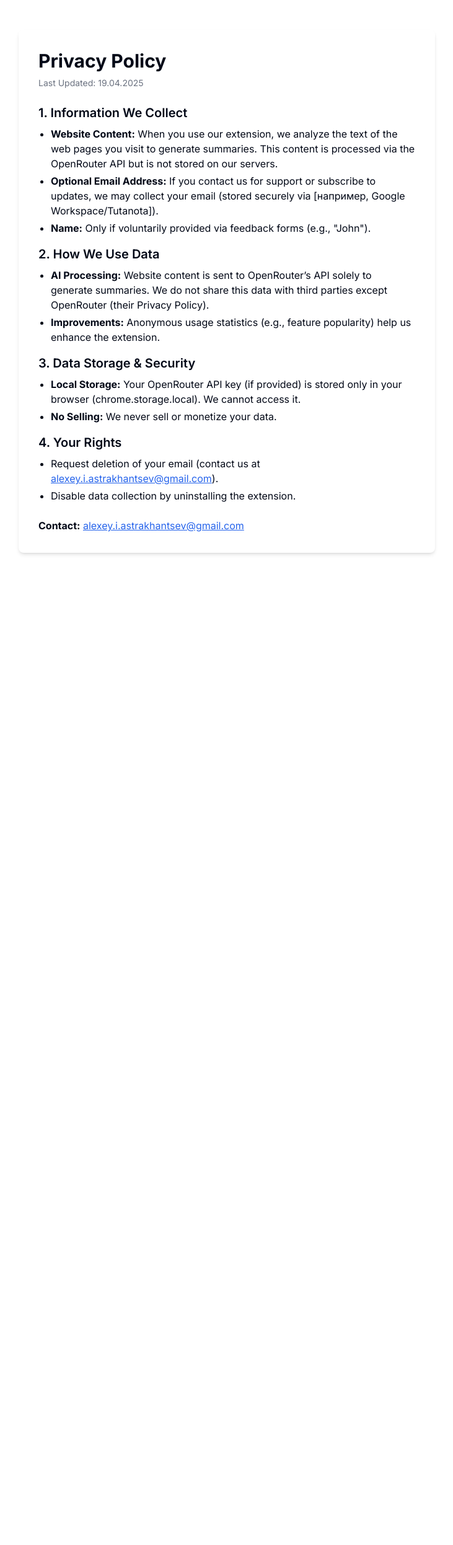
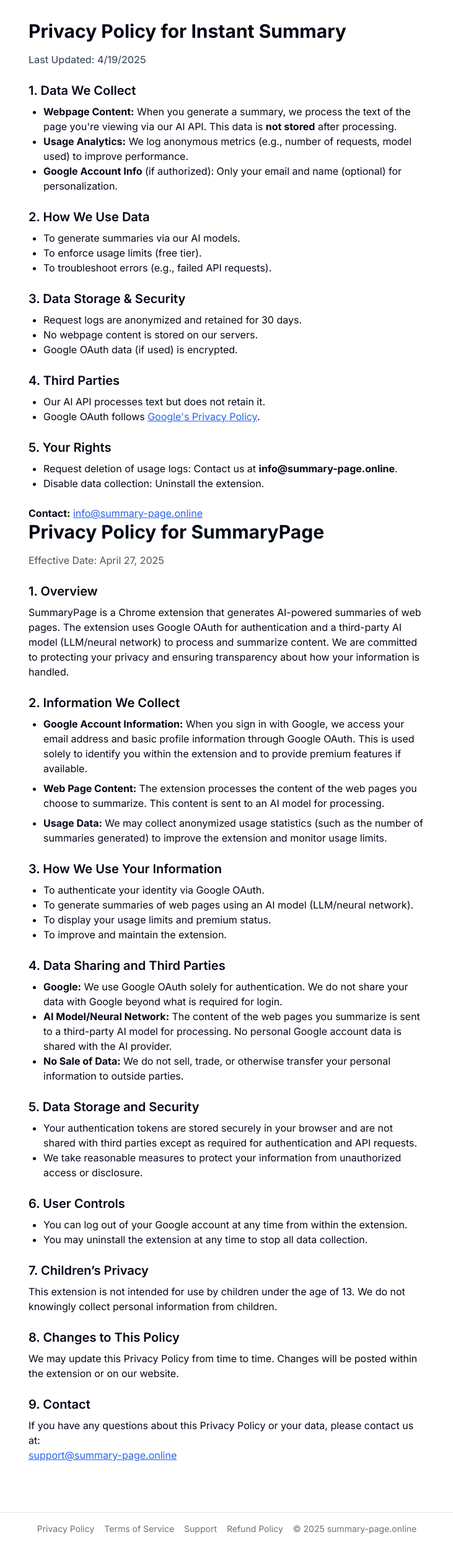
Before and after one commit to AlexeyAstrakhantsev/summary-page-website, a Next.js app: page /privacy-policy in a window 1280 px wide. Shown: the whole page at 62% size, without its empty margins (274-1005 px from the left). Before the commit the page ends 940 px from the top, so only its background shows below. Built offline with nearby package versions, Linux system fonts and the light colour scheme.

Commit message:
Update inform pages

```diff
--- a/app/layout.tsx
+++ b/app/layout.tsx
@@ -18,6 +18,15 @@
     <html lang="ru">
       <body className={inter.className}>
         <main>{children}</main>
+        <footer className="w-full border-t mt-12 py-4 bg-white text-center text-sm text-gray-500 flex flex-col md:flex-row items-center justify-center gap-4">
+          <nav className="flex flex-wrap gap-4 justify-center">
+            <a href="/privacy-policy" className="hover:underline">Privacy Policy</a>
+            <a href="/terms-of-service" className="hover:underline">Terms of Service</a>
+            <a href="/support" className="hover:underline">Support</a>
+            <a href="/refund" className="hover:underline">Refund Policy</a>
+          </nav>
+          <span className="block mt-2 md:mt-0">&copy; {new Date().getFullYear()} summary-page.online</span>
+        </footer>
       </body>
     </html>
   );
--- a/app/privacy-policy/page.tsx
+++ b/app/privacy-policy/page.tsx
@@ -1,48 +1,114 @@
+import React from "react";
+
+import React from "react";
+
 export default function PrivacyPolicy() {
   return (
-    <div className="flex flex-col items-center py-12 px-4">
-      <div className="max-w-2xl w-full bg-white rounded-lg shadow-md p-8">
-        <h1 className="text-3xl font-bold mb-2">Privacy Policy</h1>
-        <div className="text-sm text-gray-500 mb-6">Last Updated: 19.04.2025</div>
-        <h2 className="text-xl font-semibold mt-4 mb-2">1. Information We Collect</h2>
-        <ul className="list-disc pl-5 mb-4 space-y-1">
-          <li>
-            <b>Website Content:</b> When you use our extension, we analyze the text of the web pages you visit to generate summaries. This content is processed via the OpenRouter API but is not stored on our servers.
+    <main className="max-w-2xl mx-auto py-8 px-4">
+      <h1 className="text-3xl font-bold mb-4">Privacy Policy for Instant Summary</h1>
+      <div className="mb-2 text-gray-600 font-medium">Last Updated: {new Date().toLocaleDateString()}</div>
+
+      <h2 className="text-xl font-semibold mt-6 mb-2">1. Data We Collect</h2>
+      <ul className="list-disc pl-6 mb-4">
+        <li><b>Webpage Content:</b> When you generate a summary, we process the text of the page you're viewing via our AI API. This data is <b>not stored</b> after processing.</li>
+        <li><b>Usage Analytics:</b> We log anonymous metrics (e.g., number of requests, model used) to improve performance.</li>
+        <li><b>Google Account Info</b> (if authorized): Only your email and name (optional) for personalization.</li>
+      </ul>
+
+      <h2 className="text-xl font-semibold mt-6 mb-2">2. How We Use Data</h2>
+      <ul className="list-disc pl-6 mb-4">
+        <li>To generate summaries via our AI models.</li>
+        <li>To enforce usage limits (free tier).</li>
+        <li>To troubleshoot errors (e.g., failed API requests).</li>
+      </ul>
+
+      <h2 className="text-xl font-semibold mt-6 mb-2">3. Data Storage & Security</h2>
+      <ul className="list-disc pl-6 mb-4">
+        <li>Request logs are anonymized and retained for 30 days.</li>
+        <li>No webpage content is stored on our servers.</li>
+        <li>Google OAuth data (if used) is encrypted.</li>
+      </ul>
+
+      <h2 className="text-xl font-semibold mt-6 mb-2">4. Third Parties</h2>
+      <ul className="list-disc pl-6 mb-4">
+        <li>Our AI API processes text but does not retain it.</li>
+        <li>Google OAuth follows <a className="underline text-blue-600" href="https://policies.google.com/privacy" target="_blank" rel="noopener noreferrer">Google's Privacy Policy</a>.</li>
+      </ul>
+
+      <h2 className="text-xl font-semibold mt-6 mb-2">5. Your Rights</h2>
+      <ul className="list-disc pl-6 mb-4">
+        <li>Request deletion of usage logs: Contact us at <b>info@summary-page.online</b>.</li>
+        <li>Disable data collection: Uninstall the extension.</li>
+      </ul>
+
+      <div className="mt-6">
+        <b>Contact:</b> <a className="underline text-blue-600" href="mailto:info@summary-page.online">info@summary-page.online</a>
+      </div>
+
+      <h1 className="text-3xl font-bold mb-4">Privacy Policy for SummaryPage</h1>
+      <p className="mb-2 text-gray-600">Effective Date: April 27, 2025</p>
+
+      <h2 className="text-xl font-semibold mt-6 mb-2">1. Overview</h2>
+      <p className="mb-4">
+        SummaryPage is a Chrome extension that generates AI-powered summaries of web pages. The extension uses Google OAuth for authentication and a third-party AI model (LLM/neural network) to process and summarize content. We are committed to protecting your privacy and ensuring transparency about how your information is handled.
+      </p>
+
+      <h2 className="text-xl font-semibold mt-6 mb-2">2. Information We Collect</h2>
+      <ul className="list-disc pl-6 mb-4">
+        <li className="mb-2">
+          <strong>Google Account Information:</strong> When you sign in with Google, we access your email address and basic profile information through Google OAuth. This is used solely to identify you within the extension and to provide premium features if available.
+        </li>
+        <li className="mb-2">
+          <strong>Web Page Content:</strong> The extension processes the content of the web pages you choose to summarize. This content is sent to an AI model for processing.
         </li>
         <li>
-            <b>Optional Email Address:</b> If you contact us for support or subscribe to updates, we may collect your email (stored securely via [например, Google Workspace/Tutanota]).
+          <strong>Usage Data:</strong> We may collect anonymized usage statistics (such as the number of summaries generated) to improve the extension and monitor usage limits.
+        </li>
+      </ul>
+
+      <h2 className="text-xl font-semibold mt-6 mb-2">3. How We Use Your Information</h2>
+      <ul className="list-disc pl-6 mb-4">
+        <li>To authenticate your identity via Google OAuth.</li>
+        <li>To generate summaries of web pages using an AI model (LLM/neural network).</li>
+        <li>To display your usage limits and premium status.</li>
+        <li>To improve and maintain the extension.</li>
+      </ul>
+
+      <h2 className="text-xl font-semibold mt-6 mb-2">4. Data Sharing and Third Parties</h2>
+      <ul className="list-disc pl-6 mb-4">
+        <li>
+          <strong>Google:</strong> We use Google OAuth solely for authentication. We do not share your data with Google beyond what is required for login.
         </li>
         <li>
-            <b>Name:</b> Only if voluntarily provided via feedback forms (e.g., "John").
+          <strong>AI Model/Neural Network:</strong> The content of the web pages you summarize is sent to a third-party AI model for processing. No personal Google account data is shared with the AI provider.
+        </li>
+        <li>
+          <strong>No Sale of Data:</strong> We do not sell, trade, or otherwise transfer your personal information to outside parties.
         </li>
       </ul>
-        <h2 className="text-xl font-semibold mt-4 mb-2">2. How We Use Data</h2>
-        <ul className="list-disc pl-5 mb-4 space-y-1">
-          <li>
-            <b>AI Processing:</b> Website content is sent to OpenRouter’s API solely to generate summaries. We do not share this data with third parties except OpenRouter (their Privacy Policy).
-          </li>
-          <li>
-            <b>Improvements:</b> Anonymous usage statistics (e.g., feature popularity) help us enhance the extension.
-          </li>
+
+      <h2 className="text-xl font-semibold mt-6 mb-2">5. Data Storage and Security</h2>
+      <ul className="list-disc pl-6 mb-4">
+        <li>Your authentication tokens are stored securely in your browser and are not shared with third parties except as required for authentication and API requests.</li>
+        <li>We take reasonable measures to protect your information from unauthorized access or disclosure.</li>
       </ul>
-        <h2 className="text-xl font-semibold mt-4 mb-2">3. Data Storage & Security</h2>
-        <ul className="list-disc pl-5 mb-4 space-y-1">
-          <li>
-            <b>Local Storage:</b> Your OpenRouter API key (if provided) is stored only in your browser (chrome.storage.local). We cannot access it.
-          </li>
-          <li>
-            <b>No Selling:</b> We never sell or monetize your data.
-          </li>
+
+      <h2 className="text-xl font-semibold mt-6 mb-2">6. User Controls</h2>
+      <ul className="list-disc pl-6 mb-4">
+        <li>You can log out of your Google account at any time from within the extension.</li>
+        <li>You may uninstall the extension at any time to stop all data collection.</li>
       </ul>
-        <h2 className="text-xl font-semibold mt-4 mb-2">4. Your Rights</h2>
-        <ul className="list-disc pl-5 mb-4 space-y-1">
-          <li>Request deletion of your email (contact us at <a className="underline text-blue-600" href="mailto:alexey.i.astrakhantsev@gmail.com">alexey.i.astrakhantsev@gmail.com</a>).</li>
-          <li>Disable data collection by uninstalling the extension.</li>
-        </ul>
-        <div className="mt-6">
-          <b>Contact:</b> <a className="underline text-blue-600" href="mailto:alexey.i.astrakhantsev@gmail.com">alexey.i.astrakhantsev@gmail.com</a>
-        </div>
-      </div>
-    </div>
+
+      <h2 className="text-xl font-semibold mt-6 mb-2">7. Children’s Privacy</h2>
+      <p className="mb-4">This extension is not intended for use by children under the age of 13. We do not knowingly collect personal information from children.</p>
+
+      <h2 className="text-xl font-semibold mt-6 mb-2">8. Changes to This Policy</h2>
+      <p className="mb-4">We may update this Privacy Policy from time to time. Changes will be posted within the extension or on our website.</p>
+
+      <h2 className="text-xl font-semibold mt-6 mb-2">9. Contact</h2>
+      <p>If you have any questions about this Privacy Policy or your data, please contact us at:<br/>
+        <a href="mailto:support@summary-page.online" className="text-blue-600 underline">support@summary-page.online</a>
+      </p>
+    </main>
   );
 }
--- /dev/null
+++ b/app/refund/page.tsx
@@ -0,0 +1,14 @@
+import React from "react";
+
+export default function RefundPolicy() {
+  return (
+    <main className="max-w-2xl mx-auto py-8 px-4">
+      <h1 className="text-3xl font-bold mb-4">Refund Policy</h1>
+      <p className="mb-4">Currently, all features are free. When premium launches:</p>
+      <ul className="list-disc pl-6 mb-4">
+        <li>14-day refunds for subscription payments.</li>
+        <li>Contact <b>info@summary-page.online</b> for requests.</li>
+      </ul>
+    </main>
+  );
+}
--- /dev/null
+++ b/app/support/page.tsx
@@ -0,0 +1,25 @@
+import React from "react";
+
+export default function Support() {
+  return (
+    <main className="max-w-2xl mx-auto py-8 px-4">
+      <h1 className="text-3xl font-bold mb-4">Support &amp; Contact</h1>
+
+      <h2 className="text-xl font-semibold mt-6 mb-2">Need Help?</h2>
+      <ul className="list-disc pl-6 mb-4">
+        <li>Email: <b>info@summary-page.online</b></li>
+        <li>Response time: 24–48 hours.</li>
+      </ul>
+
+      <h2 className="text-xl font-semibold mt-6 mb-2">FAQ</h2>
+      <div className="mb-2">
+        <b>Q: How do I reset my usage limits?</b><br/>
+        A: Limits refresh daily at midnight UTC.
+      </div>
+      <div className="mb-2">
+        <b>Q: Is my data sold?</b><br/>
+        A: Never. We comply with Chrome Web Store policies.
+      </div>
+    </main>
+  );
+}
--- a/app/terms-of-service/page.tsx
+++ b/app/terms-of-service/page.tsx
@@ -1,5 +1,33 @@
+import React from "react";
+
 export default function TermsOfService() {
   return (
+    <main className="max-w-2xl mx-auto py-8 px-4">
+      <h1 className="text-3xl font-bold mb-4">Terms of Service for Instant Summary</h1>
+
+      <h2 className="text-xl font-semibold mt-6 mb-2">1. Acceptance</h2>
+      <p className="mb-4">By using the extension, you agree to these terms.</p>
+
+      <h2 className="text-xl font-semibold mt-6 mb-2">2. Usage Rules</h2>
+      <ul className="list-disc pl-6 mb-4">
+        <li>Free tier: Limited to [X] summaries/day.</li>
+        <li>Do not use for illegal content or spam.</li>
+        <li>Google OAuth is optional.</li>
+      </ul>
+
+      <h2 className="text-xl font-semibold mt-6 mb-2">3. Disclaimer</h2>
+      <ul className="list-disc pl-6 mb-4">
+        <li>AI summaries may contain inaccuracies.</li>
+        <li>We are not liable for any reliance on summaries.</li>
+      </ul>
+
+      <h2 className="text-xl font-semibold mt-6 mb-2">4. Changes</h2>
+      <p className="mb-4">We may update these terms. Continued use = acceptance.</p>
+
+      <div className="mt-6">
+        <b>Contact:</b> <a className="underline text-blue-600" href="mailto:info@summary-page.online">info@summary-page.online</a>
+      </div>
+
     <div className="flex flex-col items-center py-12 px-4">
       <div className="max-w-2xl w-full bg-white rounded-lg shadow-md p-8">
         <h1 className="text-3xl font-bold mb-2">Terms of Service</h1>
```
Lines whose indentation alone changed are shown as unchanged.
